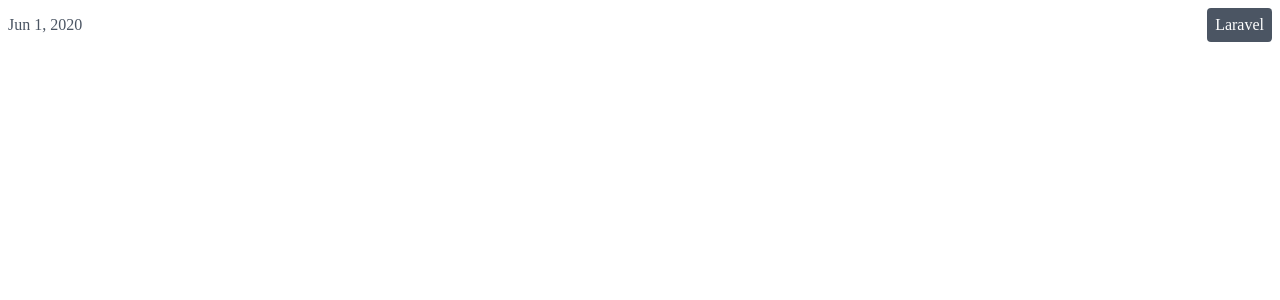
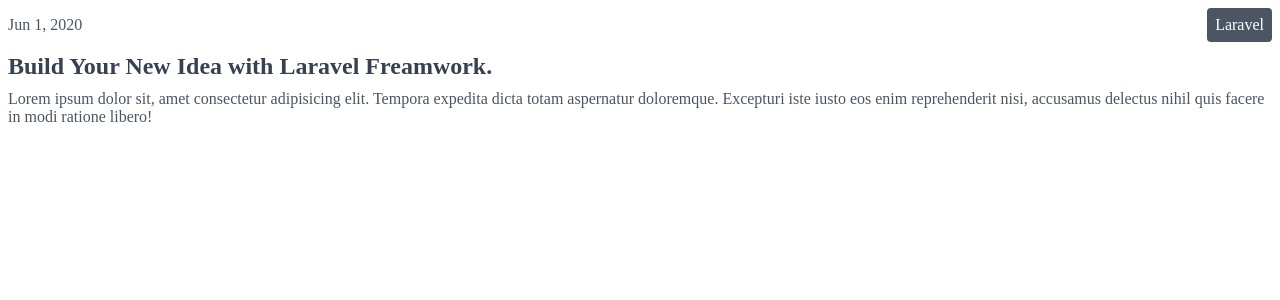
Before and after one commit to kondo0602/PrAhaChallenge, a Next.js app in the folder 34_next-js/nextjs-blog/: page / in a window 1280 px wide. Shown: the top 300 px of the page. Built offline with nearby package versions, Linux system fonts and the light colour scheme.

Commit message:
feat: カードの本文を作成

```diff
--- /dev/null
+++ b/34_next-js/nextjs-blog/components/atoms/content.tsx
@@ -0,0 +1,14 @@
+import React, { FC } from "react";
+
+const style: React.CSSProperties = {
+  marginTop: '0.5rem',
+  color: 'rgba(75, 85, 99)'
+}
+
+const Content: FC<{ text: string }> = ({ text }) => {
+  return (
+  <p style={style}>{text}</p>
+  )
+};
+
+export default Content;
--- /dev/null
+++ b/34_next-js/nextjs-blog/components/atoms/title.tsx
@@ -0,0 +1,16 @@
+import React, { FC } from "react";
+
+const style: React.CSSProperties = {
+  fontSize: '1.5rem',
+  lineHeight: '2rem',
+  fontWeight: '700',
+  color: 'rgba(55, 65, 81)'
+}
+
+const Title: FC<{ text: string }> = ({ text }) => {
+  return (
+  <a style={style}>{text}</a>
+  )
+};
+
+export default Title;
--- /dev/null
+++ b/34_next-js/nextjs-blog/components/molecules/card-body.tsx
@@ -0,0 +1,18 @@
+import React, { FC } from "react";
+import Title from "../atoms/title"
+import Content from "../atoms/content"
+
+const style: React.CSSProperties = {
+  marginTop: '0.5rem'
+}
+
+const CardBody: FC<{ titleText: string, contentText: string }> = ({titleText, contentText}) => {
+  return (
+  <div style={style}>
+      <Title text={titleText} />
+      <Content text={contentText} />
+  </div>
+  )
+};
+
+export default CardBody;
--- a/34_next-js/nextjs-blog/pages/index.tsx
+++ b/34_next-js/nextjs-blog/pages/index.tsx
@@ -1,9 +1,11 @@
 import CardHeader from "../components/molecules/card-header"
+import CardBody from "../components/molecules/card-body"
 
 export default function Home() {
   return (
     <div className="container">
       <CardHeader timestamp="Jun 1, 2020" message="Laravel"/>
+      <CardBody titleText="Build Your New Idea with Laravel Freamwork." contentText="Lorem ipsum dolor sit, amet consectetur adipisicing elit. Tempora expedita dicta totam aspernatur doloremque. Excepturi iste iusto eos enim reprehenderit nisi, accusamus delectus nihil quis facere in modi ratione libero!"/>
     </div>
   );
 }
```
